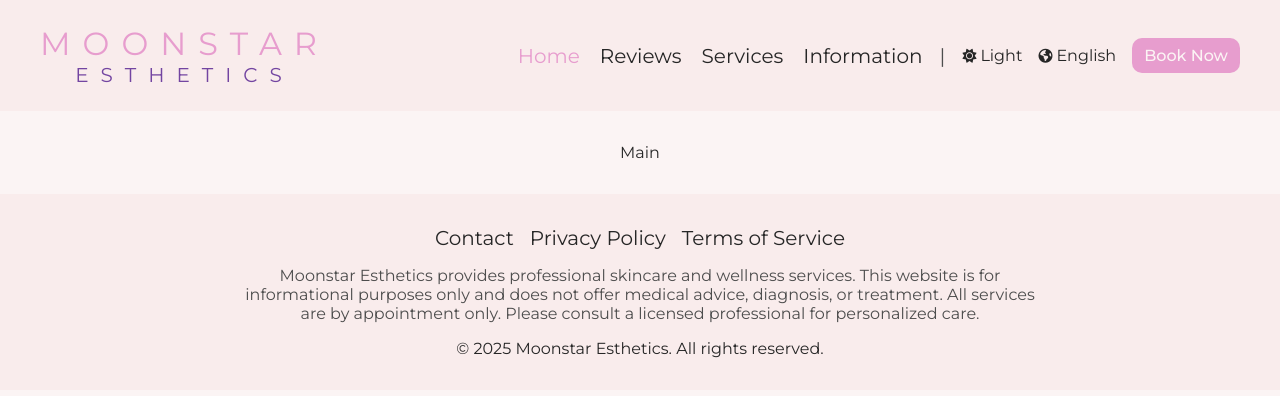
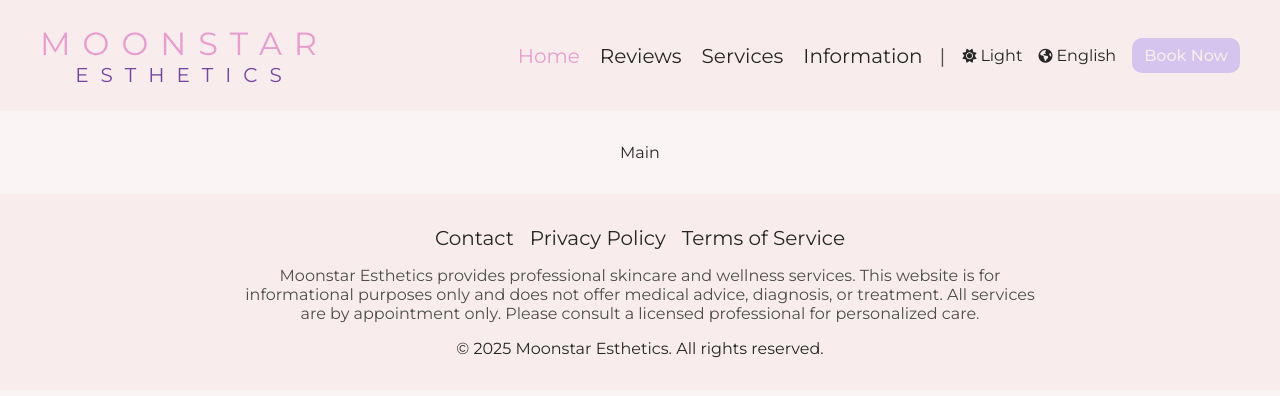
Before and after one commit to gilmerperez/moonstar-esthetics, a React (Vite) app: page / in a window 1280 px wide. Shown: the top 396 px of the page. Built offline with nearby package versions, Linux system fonts and the light colour scheme.

Commit message:
Changed book now button colors

```diff
--- a/src/components/Header/Header.module.css
+++ b/src/components/Header/Header.module.css
@@ -98,16 +98,16 @@
   font-size: 1rem;
   font-weight: 500;
   border-radius: 10px;
-  color: var(--bg-color);
   padding: 0.5rem 0.75rem;
   transition: 0.3s ease-in;
-  background-color: var(--pink);
+  background-color: var(--lavender);
+  color: var(--header-footer-bg-color);
 }
 
 .bookNowButton:hover {
-  color: var(--text-primary);
-  background-color: var(--purple);
-  box-shadow: 0 0 15px var(--purple);
+  background-color: var(--pink);
+  box-shadow: 0 0 10px var(--pink);
+  color: var(--header-footer-bg-color);
 }
 
 @media (max-width: 1260px) {
```
